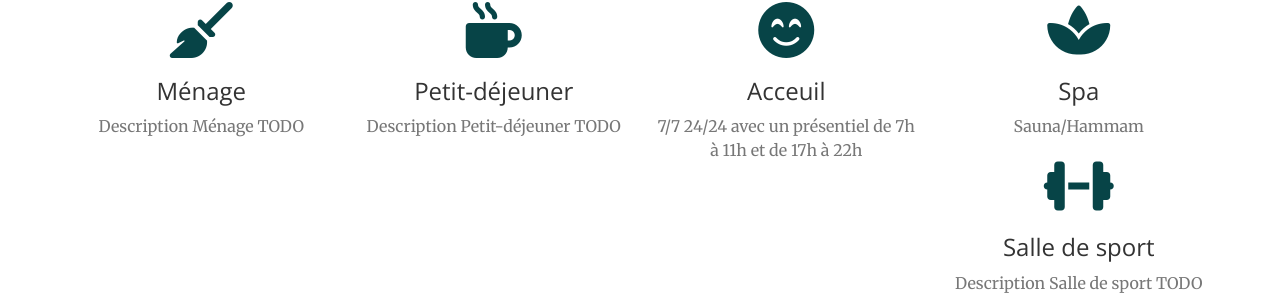
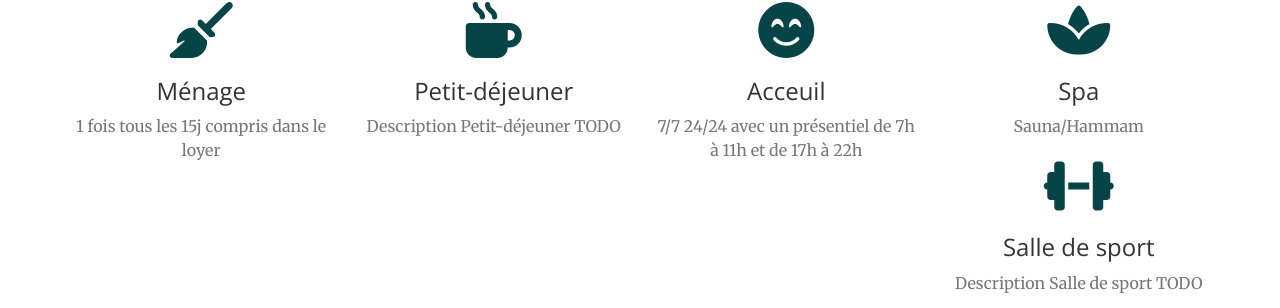
Before and after one commit to 74-mademoiselle/residence-ella.github.io, a Jekyll site: the page built from index.html, in a window 1280 px wide and 900 px high, scrolled down 1294 px. Shown: the part 144-452 px from the top of the window. Built offline with Jekyll 4.4.1, drawn with Linux system fonts in a browser that asks for light colours; nearby versions of some CDN libraries.

Commit message:
Update from Forestry.io yannick moreau updated _data/services.yaml

```diff
--- a/_data/services.yaml
+++ b/_data/services.yaml
@@ -2,7 +2,7 @@
 services:
 - title: Ménage
   icon: fa-broom
-  description: Description Ménage TODO
+  description: '1 fois tous les 15j compris dans le loyer '
   delay: 0s
 - title: Petit-déjeuner
   icon: fa-mug-hot
```
